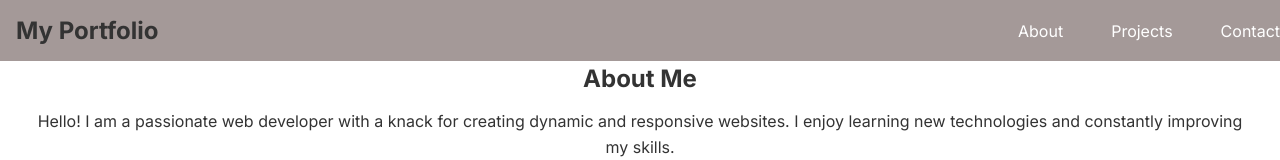
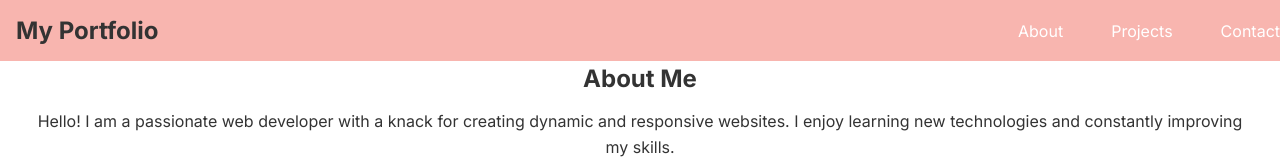
Before and after one commit to dreamscaatcher/Guri-Portfolio, a Next.js app: page / in a window 1280 px wide. Shown: the top 160 px of the page. Built offline with nearby package versions, Linux system fonts and the light colour scheme.

Commit message:
chore color change to test

```diff
--- a/src/styles/Header.module.css
+++ b/src/styles/Header.module.css
@@ -4,7 +4,7 @@
     justify-content: space-between;
     align-items: center;
     padding: 1rem;
-    background-color: hsl(5, 6%, 62%);
+    background-color: hsl(5, 84%, 83%);
     color: #fff;
     position: fixed;
     width: 100%;
```
